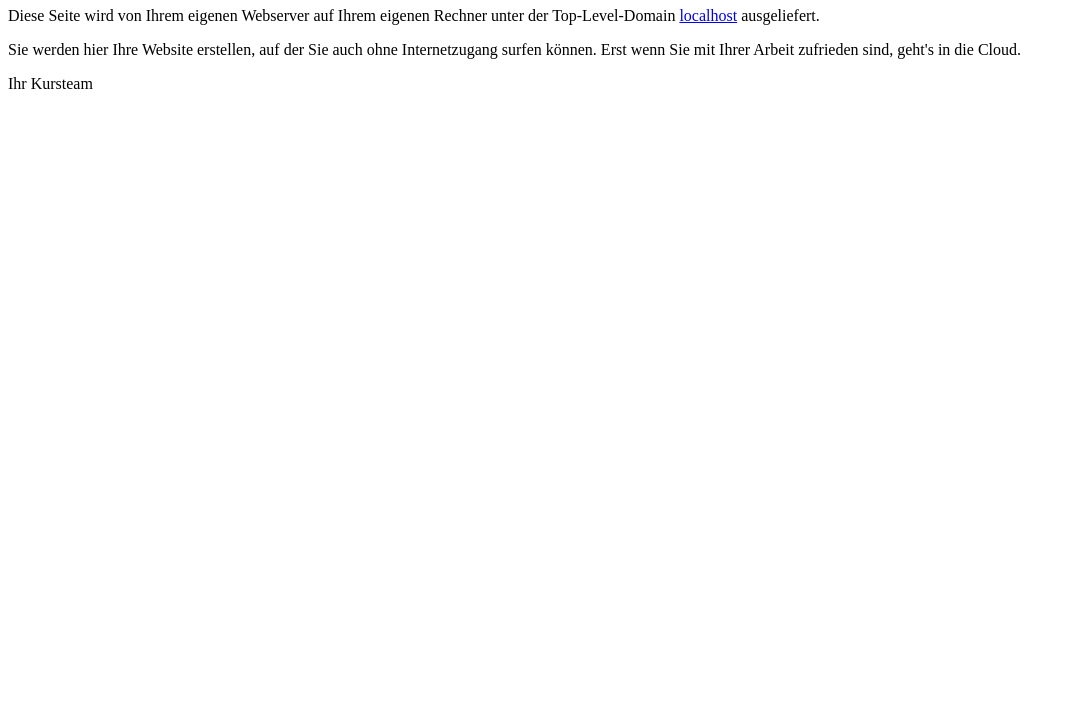
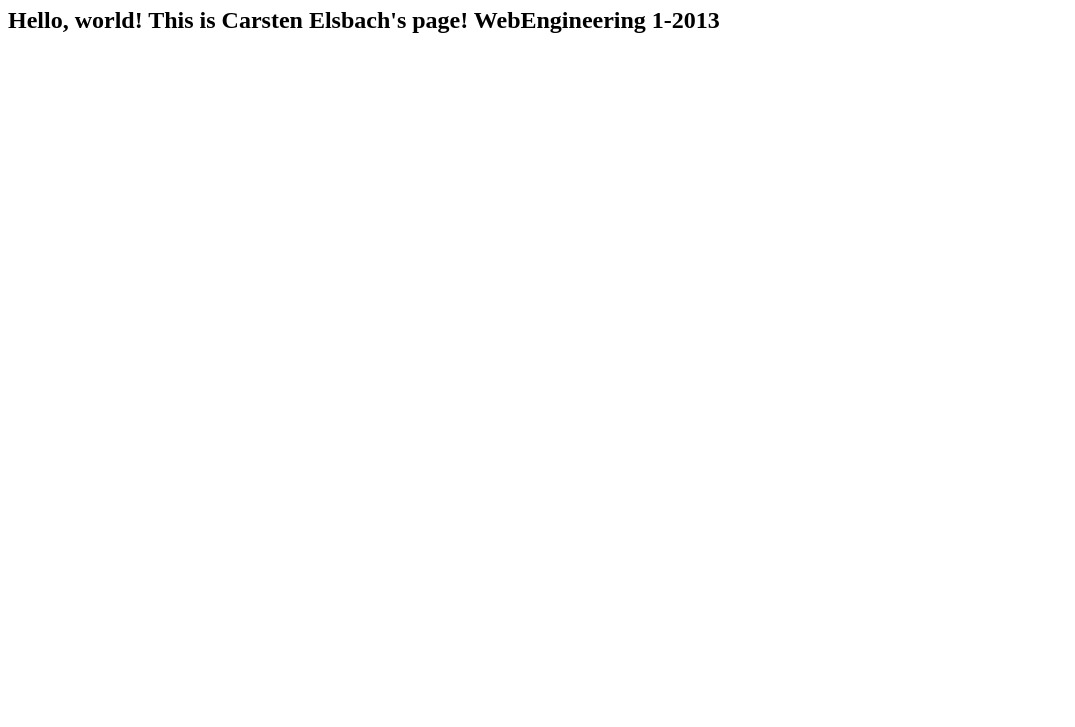
Before and after one commit to ce12/bootstrap, a plain HTML site: page index.html in a window 1280 px wide. Shown: the part 73-800 px from the top of the page, without its empty margins (0-1075 px from the left). Drawn offline with Linux system fonts and the light colour scheme.

Commit message:
Erster Versuch

```diff
--- a/index.html
+++ b/index.html
@@ -7,19 +7,8 @@
 <body>
 <header>
 	<h1>Willkommen!</h1>
+<h2>Hello, world! This is Carsten Elsbach's page! WebEngineering 1-2013</h2>
 </header>
-<article>
-	<p>
-		Diese Seite wird von Ihrem eigenen Webserver auf Ihrem eigenen Rechner unter der Top-Level-Domain
-		<a href="http://localhost">localhost</a> ausgeliefert.
-	</p>
-	<p>
-		Sie werden hier Ihre Website erstellen, auf der Sie auch ohne Internetzugang surfen können.
-		Erst wenn Sie mit Ihrer Arbeit zufrieden sind, geht's in die Cloud.
-	</p>
-	<p>
-		Ihr Kursteam
-	</p>
-</article>
+
 </body>
 </html>
```
